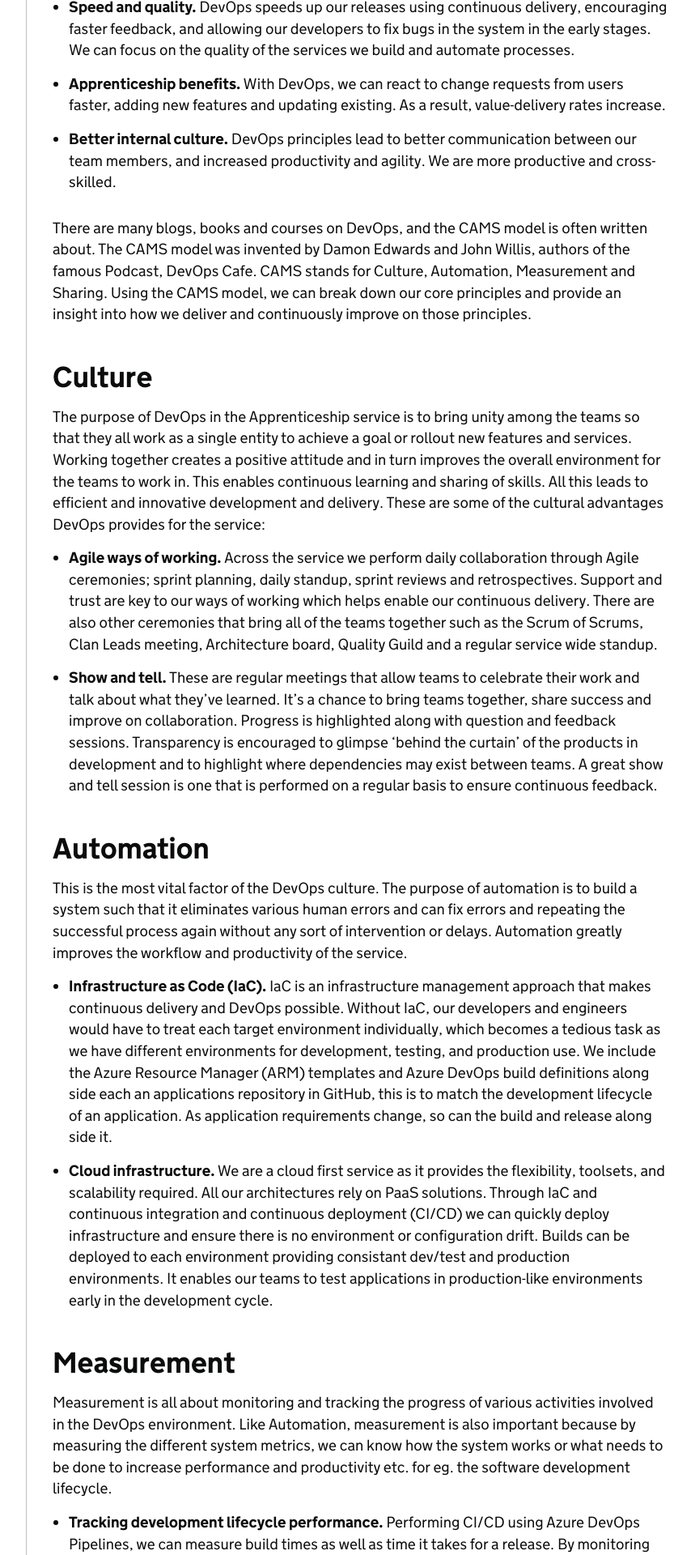
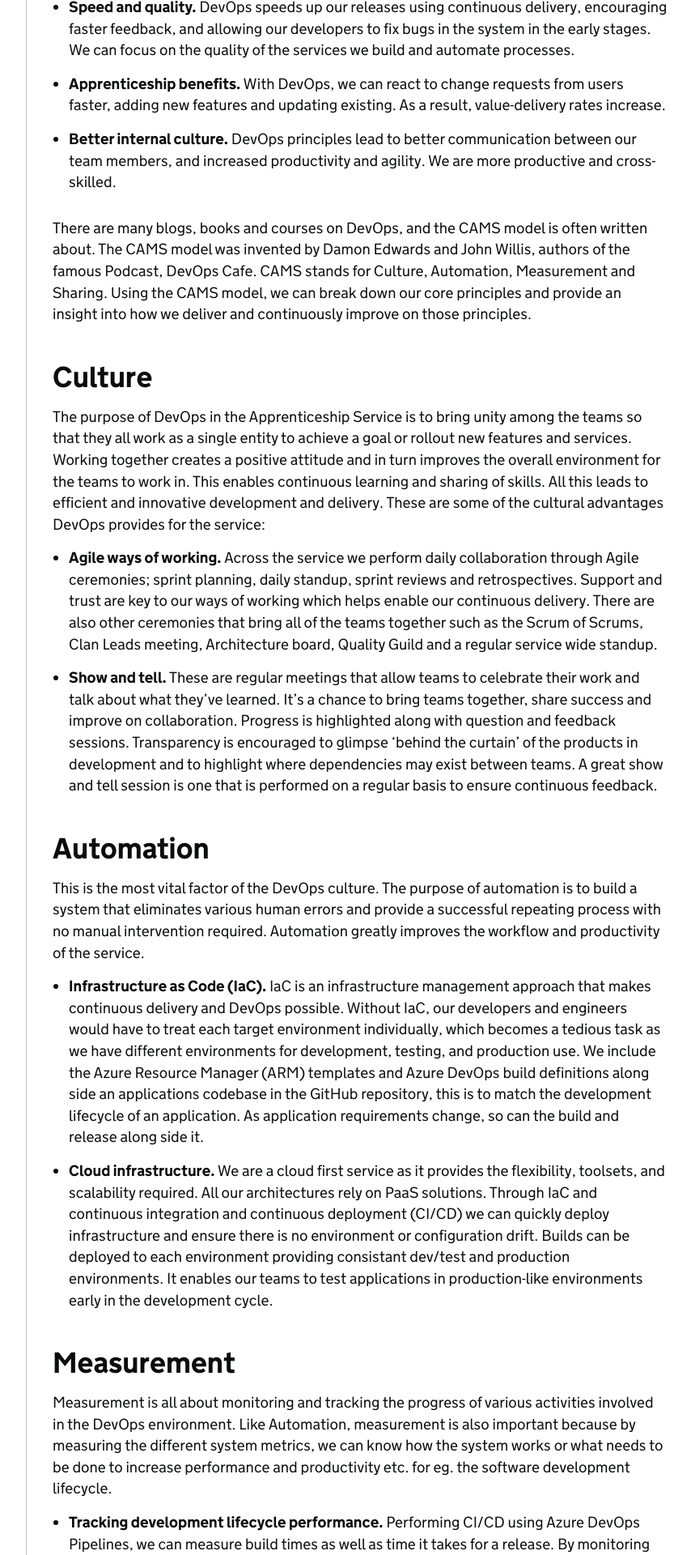
Before and after one commit to SkillsFundingAgency/das-technical-guidance, a Jekyll site: the page built from principles/devops.md, in a window 1280 px wide. Shown: the part 630-2550 px from the top of the page at 81% size, without its empty margins (298-1152 px from the left). Built offline with Jekyll 4.4.1, drawn with Linux system fonts in a browser that asks for light colours.

Commit message:
Update devops.md
Minor grammar changes based on reviews.

```diff
--- a/principles/devops.md
+++ b/principles/devops.md
@@ -25,7 +25,7 @@ There are many blogs, books and courses on DevOps, and the CAMS model is often w
 
 ## Culture
 
-The purpose of DevOps in the Apprenticeship service is to bring unity among the teams so that they all work as a single entity to achieve a goal or rollout new features and services. Working together creates a positive attitude and in turn improves the overall environment for the teams to work in. This enables continuous learning and sharing of skills. All this leads to efficient and innovative development and delivery. These are some of the cultural advantages DevOps provides for the service:
+The purpose of DevOps in the Apprenticeship Service is to bring unity among the teams so that they all work as a single entity to achieve a goal or rollout new features and services. Working together creates a positive attitude and in turn improves the overall environment for the teams to work in. This enables continuous learning and sharing of skills. All this leads to efficient and innovative development and delivery. These are some of the cultural advantages DevOps provides for the service:
 
 - **Agile ways of working.** Across the service we perform daily collaboration through Agile ceremonies; sprint planning, daily standup, sprint reviews and retrospectives. Support and trust are key to our ways of working which helps enable our continuous delivery. There are also other ceremonies that bring all of the teams together such as the Scrum of Scrums, Clan Leads meeting, Architecture board, Quality Guild and a regular service wide standup.
 
@@ -33,9 +33,9 @@ The purpose of DevOps in the Apprenticeship service is to bring unity among the
 
 ## Automation
 
-This is the most vital factor of the DevOps culture. The purpose of automation is to build a system such that it eliminates various human errors and can fix errors and repeating the successful process again without any sort of intervention or delays. Automation greatly improves the workflow and productivity of the service.
+This is the most vital factor of the DevOps culture. The purpose of automation is to build a system that eliminates various human errors and provide a successful repeating process with no manual intervention required. Automation greatly improves the workflow and productivity of the service.
 
-- **Infrastructure as Code (IaC).** IaC is an infrastructure management approach that makes continuous delivery and DevOps possible. Without IaC, our developers and engineers would have to treat each target environment individually, which becomes a tedious task as we have different environments for development, testing, and production use. We include the Azure Resource Manager (ARM) templates and Azure DevOps build definitions along side each an applications repository in GitHub, this is to match the development lifecycle of an application. As application requirements change, so can the build and release along side it.
+- **Infrastructure as Code (IaC).** IaC is an infrastructure management approach that makes continuous delivery and DevOps possible. Without IaC, our developers and engineers would have to treat each target environment individually, which becomes a tedious task as we have different environments for development, testing, and production use. We include the Azure Resource Manager (ARM) templates and Azure DevOps build definitions along side an applications codebase in the GitHub repository, this is to match the development lifecycle of an application. As application requirements change, so can the build and release along side it.
 
 - **Cloud infrastructure.** We are a cloud first service as it provides the flexibility, toolsets, and scalability required. All our architectures rely on PaaS solutions. Through IaC and continuous integration and continuous deployment (CI/CD) we can quickly deploy infrastructure and ensure there is no environment or configuration drift. Builds can be deployed to each environment providing consistant dev/test and production environments. It enables our teams to test applications in production-like environments early in the development cycle.
 
```
